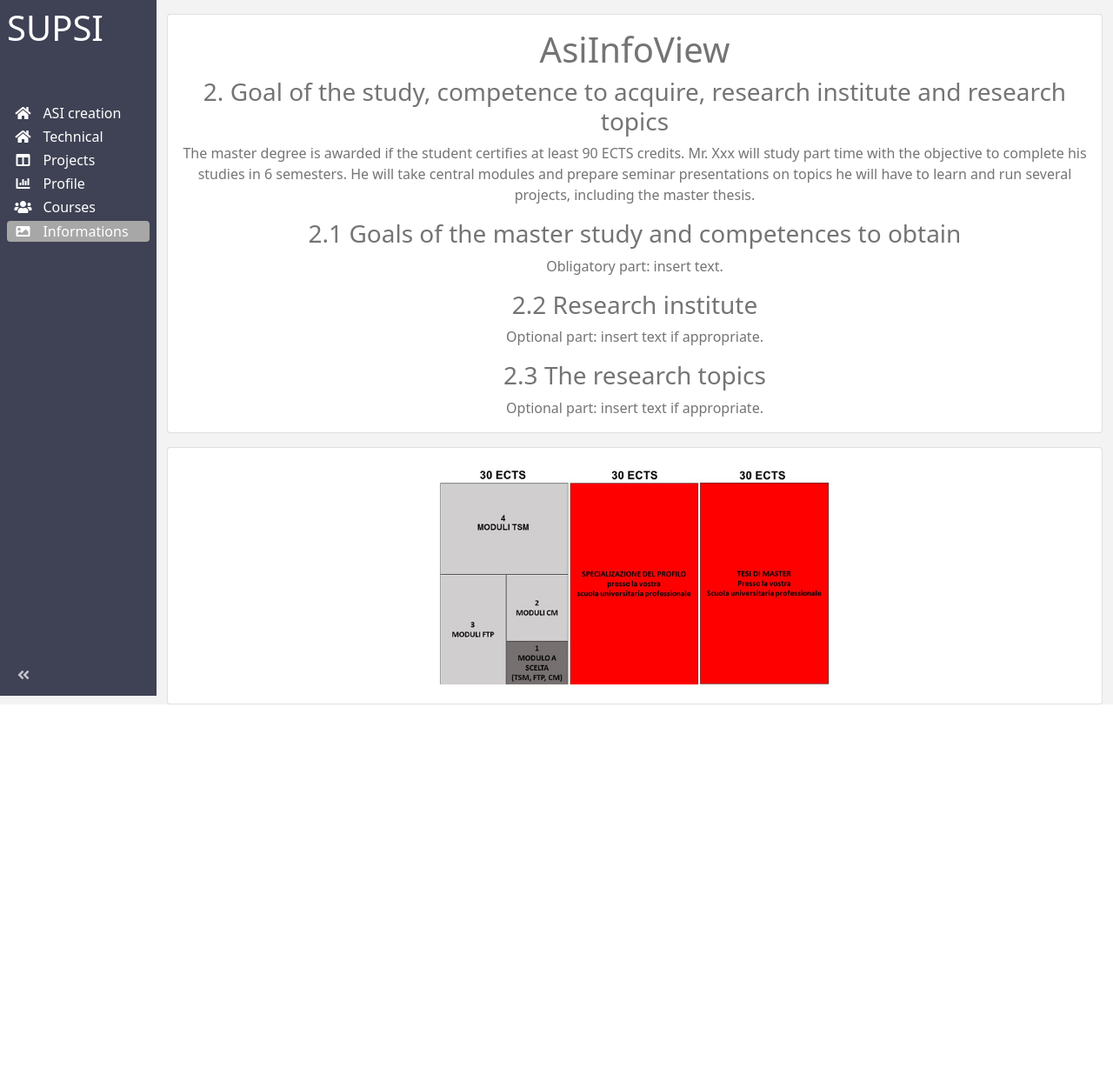
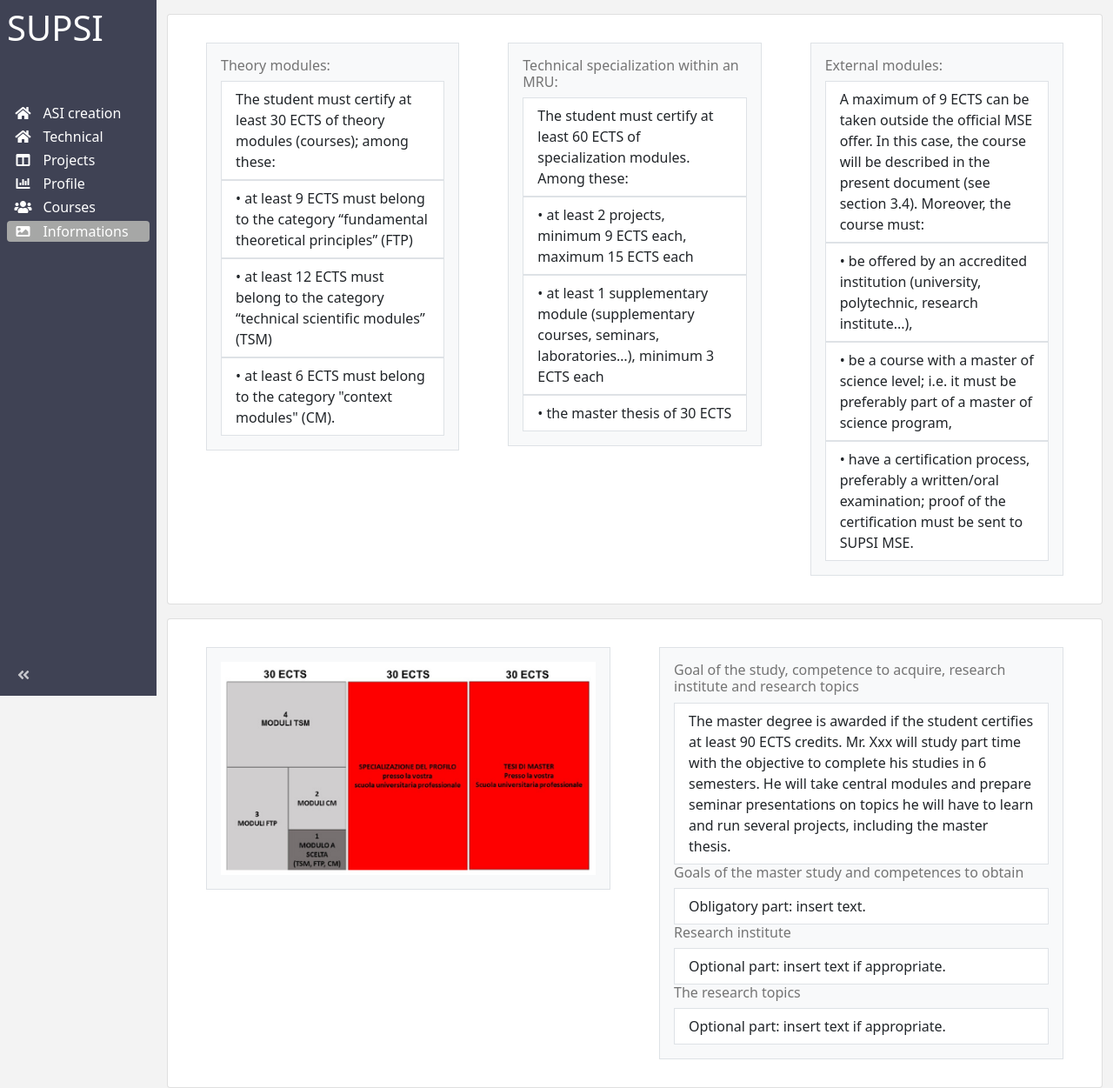
Before and after one commit to ericpalmas/ASIManagement, a Vue app in the folder frontend/: page /AsiInformation in a window 1280 px wide. Shown: the whole page at 87% size. Before the commit the page ends 810 px from the top, so only its background shows below. Built offline with nearby package versions, Linux system fonts and the light colour scheme.

Commit message:
new layout on information screen

```diff
--- a/frontend/src/views/AsiInfoView.vue
+++ b/frontend/src/views/AsiInfoView.vue
@@ -3,35 +3,116 @@
     <div id="cardsContainers" class="container pt-3">
       <div class="card">
         <div class="card-body">
-          <h1>AsiInfoView</h1>
-          <h3 class="card-title">
-            2. Goal of the study, competence to acquire, research institute and
-            research topics
-          </h3>
-
-          <p class="card-text">
-            The master degree is awarded if the student certifies at least 90
-            ECTS credits. Mr. Xxx will study part time with the objective to
-            complete his studies in 6 semesters. He will take central modules
-            and prepare seminar presentations on topics he will have to learn
-            and run several projects, including the master thesis.
-          </p>
-
-          <h3 class="card-title">
-            2.1 Goals of the master study and competences to obtain
-          </h3>
-          <p class="card-text">Obligatory part: insert text.</p>
-
-          <h3 class="card-title">2.2 Research institute</h3>
-          <p class="card-text">Optional part: insert text if appropriate.</p>
-
-          <h3 class="card-title">2.3 The research topics</h3>
-          <p class="card-text">Optional part: insert text if appropriate.</p>
+          <div class="container">
+            <div class="row">
+              <!-- theory modules -->
+              <div class="col">
+                <div class="card-body">
+                  <div class="row gx-5">
+                    <div class="col">
+                      <div class="p-3 border bg-light">
+                        <ul class="list-group list-group-flush border-success">
+                          <h6>Theory modules:</h6>
+                          <li class="list-group-item border">
+                            The student must certify at least 30 ECTS of theory
+                            modules (courses); among these:
+                          </li>
+                          <li class="list-group-item border">
+                            • at least 9 ECTS must belong to the category
+                            “fundamental theoretical principles” (FTP)
+                          </li>
+                          <li class="list-group-item border">
+                            • at least 12 ECTS must belong to the category
+                            “technical scientific modules” (TSM)
+                          </li>
+                          <li class="list-group-item border">
+                            • at least 6 ECTS must belong to the category
+                            "context modules" (CM).
+                          </li>
+                        </ul>
+                      </div>
+                    </div>
+                  </div>
+                </div>
+              </div>
+              <!-- technical modules -->
+              <div class="col">
+                <div class="card-body">
+                  <div class="row gx-5">
+                    <div class="col">
+                      <div class="p-3 border bg-light">
+                        <ul class="list-group list-group-flush border-success">
+                          <h6>Technical specialization within an MRU:</h6>
+                          <li class="list-group-item border">
+                            The student must certify at least 60 ECTS of
+                            specialization modules. Among these:
+                          </li>
+                          <li class="list-group-item border">
+                            • at least 2 projects, minimum 9 ECTS each, maximum
+                            15 ECTS each
+                          </li>
+                          <li class="list-group-item border">
+                            • at least 1 supplementary module (supplementary
+                            courses, seminars, laboratories…), minimum 3 ECTS
+                            each
+                          </li>
+                          <li class="list-group-item border">
+                            • the master thesis of 30 ECTS
+                          </li>
+                        </ul>
+                      </div>
+                    </div>
+                  </div>
+                </div>
+              </div>
+              <!-- external modules -->
+              <div class="col">
+                <div class="card-body">
+                  <div class="row gx-5">
+                    <div class="col">
+                      <div class="p-3 border bg-light">
+                        <ul class="list-group list-group-flush border-success">
+                          <h6>External modules:</h6>
+                          <li class="list-group-item border">
+                            A maximum of 9 ECTS can be taken outside the
+                            official MSE offer. In this case, the course will be
+                            described in the present document (see section 3.4).
+                            Moreover, the course must:
+                          </li>
+                          <li class="list-group-item border">
+                            • be offered by an accredited institution
+                            (university, polytechnic, research institute...),
+                          </li>
+                          <li class="list-group-item border">
+                            • be a course with a master of science level; i.e.
+                            it must be preferably part of a master of science
+                            program,
+                          </li>
+                          <li class="list-group-item border">
+                            • have a certification process, preferably a
+                            written/oral examination; proof of the certification
+                            must be sent to SUPSI MSE.
+                          </li>
+                        </ul>
+                      </div>
+                    </div>
+                  </div>
+                </div>
+              </div>
+            </div>
+          </div>
         </div>
       </div>
 
       <div class="card mt-3">
         <div class="card-body">
+          <div class="container">
+            <div class="row">
+              <div class="col">
+                <div class="card-body">
+                  <div class="row gx-5">
+                    <div class="col">
+                      <div class="p-3 border bg-light">
                         <img
                           src="../assets/structure.png"
                           class="img-fluid"
@@ -39,6 +120,58 @@
                           max-width="100%"
                           height="auto"
                         />
+                      </div>
+                    </div>
+                  </div>
+                </div>
+              </div>
+              <div class="col">
+                <div class="card-body">
+                  <div class="row gx-5">
+                    <div class="col">
+                      <div class="p-3 border bg-light">
+                        <ul class="list-group list-group-flush border-success">
+                          <h6>
+                            Goal of the study, competence to acquire, research
+                            institute and research topics
+                          </h6>
+                          <li class="list-group-item border">
+                            The master degree is awarded if the student
+                            certifies at least 90 ECTS credits. Mr. Xxx will
+                            study part time with the objective to complete his
+                            studies in 6 semesters. He will take central modules
+                            and prepare seminar presentations on topics he will
+                            have to learn and run several projects, including
+                            the master thesis.
+                          </li>
+                        </ul>
+                        <ul class="list-group list-group-flush border-success">
+                          <h6>
+                            Goals of the master study and competences to obtain
+                          </h6>
+                          <li class="list-group-item border">
+                            Obligatory part: insert text.
+                          </li>
+                        </ul>
+                        <ul class="list-group list-group-flush border-success">
+                          <h6>Research institute</h6>
+                          <li class="list-group-item border">
+                            Optional part: insert text if appropriate.
+                          </li>
+                        </ul>
+                        <ul class="list-group list-group-flush border-success">
+                          <h6>The research topics</h6>
+                          <li class="list-group-item border">
+                            Optional part: insert text if appropriate.
+                          </li>
+                        </ul>
+                      </div>
+                    </div>
+                  </div>
+                </div>
+              </div>
+            </div>
+          </div>
         </div>
       </div>
     </div>
@@ -61,8 +194,4 @@ export default {
   background-color: #eeeded;
   text-align: center;
 }
-
-.AsiInfoView {
-  text-align: center;
-}
 </style>
```
Lines whose indentation alone changed are shown as unchanged.
